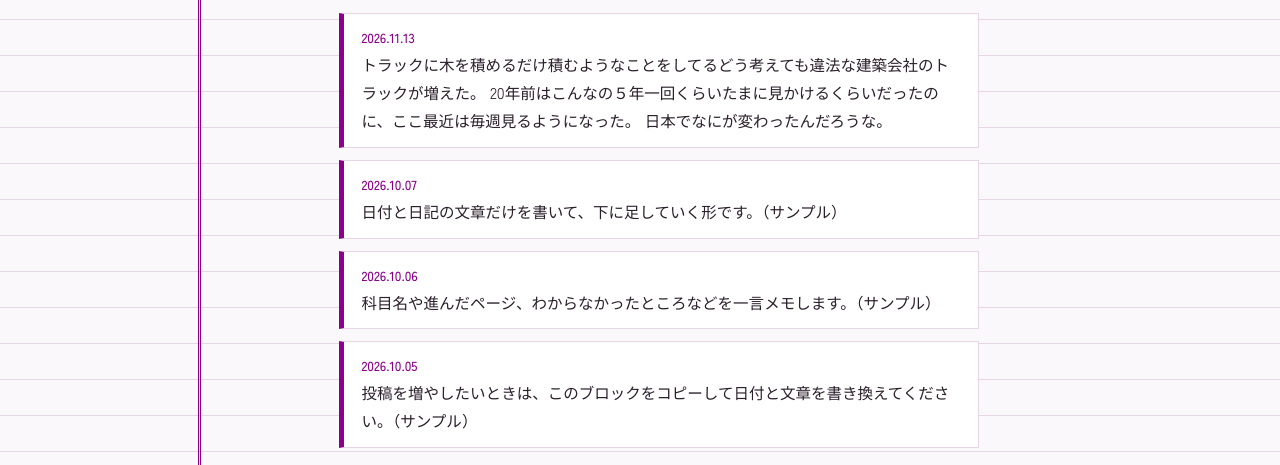
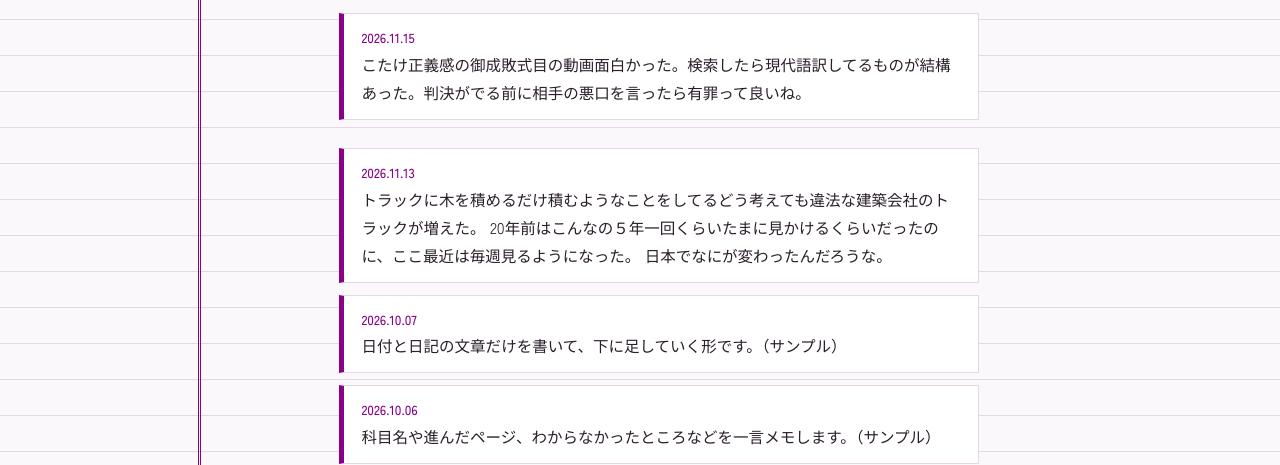
Before and after one commit to Azaleacreativeroom888/fan-law, a plain HTML site: page blog.html in a window 1280 px wide. Shown: the part 268-733 px from the top of the page. Drawn offline with Linux system fonts and the light colour scheme.

Commit message:
Update blog.html

```diff
--- a/blog.html
+++ b/blog.html
@@ -87,6 +87,12 @@ footer{margin-top:40px;background:var(--purple-dark);color:#fff;text-align:cente
 
   <div class="feed">
     <article class="post">
+      <time datetime="2026-11-15">2026.11.15</time>
+      <p>こたけ正義感の御成敗式目の動画面白かった。検索したら現代語訳してるものが結構あった。判決がでる前に相手の悪口を言ったら有罪って良いね。</p>
+    </article>
+
+  <div class="feed">
+    <article class="post">
       <time datetime="2026-11-13">2026.11.13</time>
       <p>トラックに木を積めるだけ積むようなことをしてるどう考えても違法な建築会社のトラックが増えた。
       20年前はこんなの５年一回くらいたまに見かけるくらいだったのに、ここ最近は毎週見るようになった。
```
